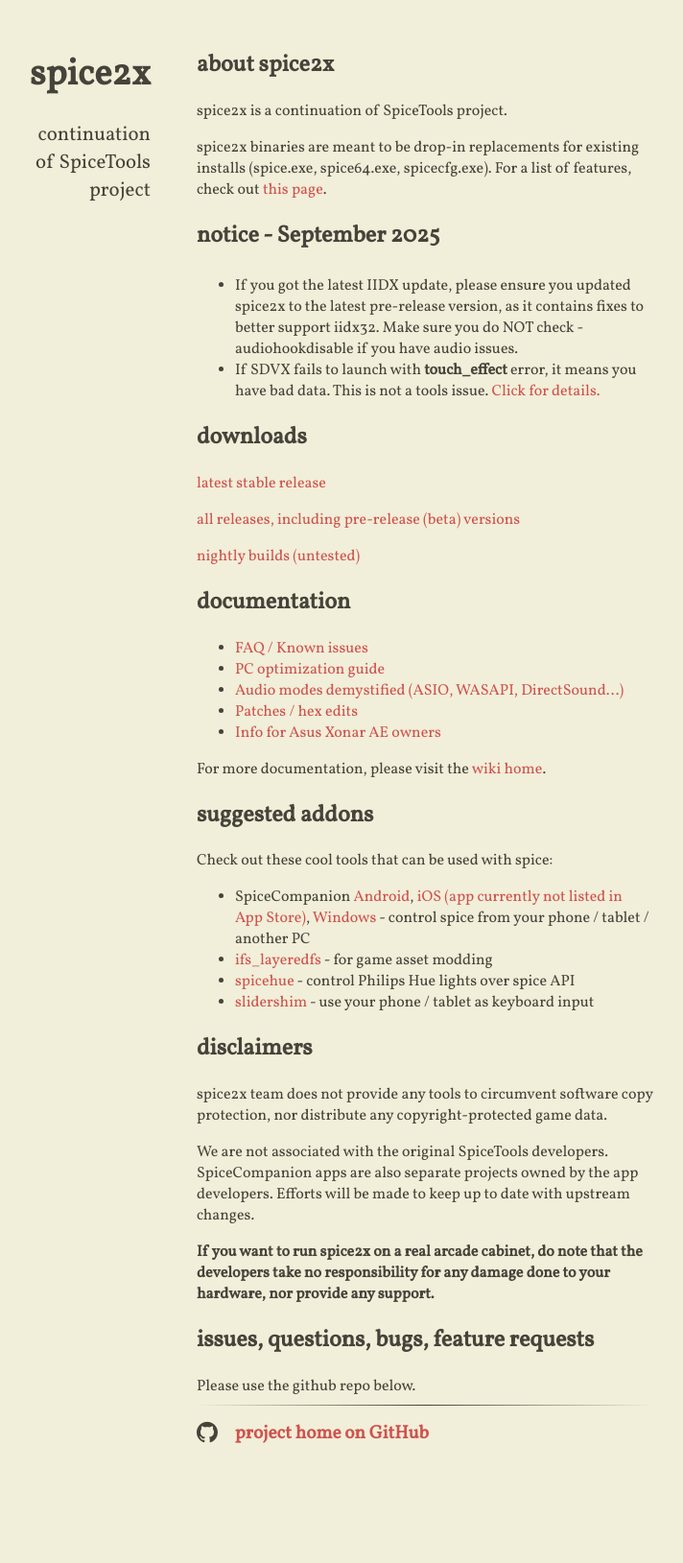
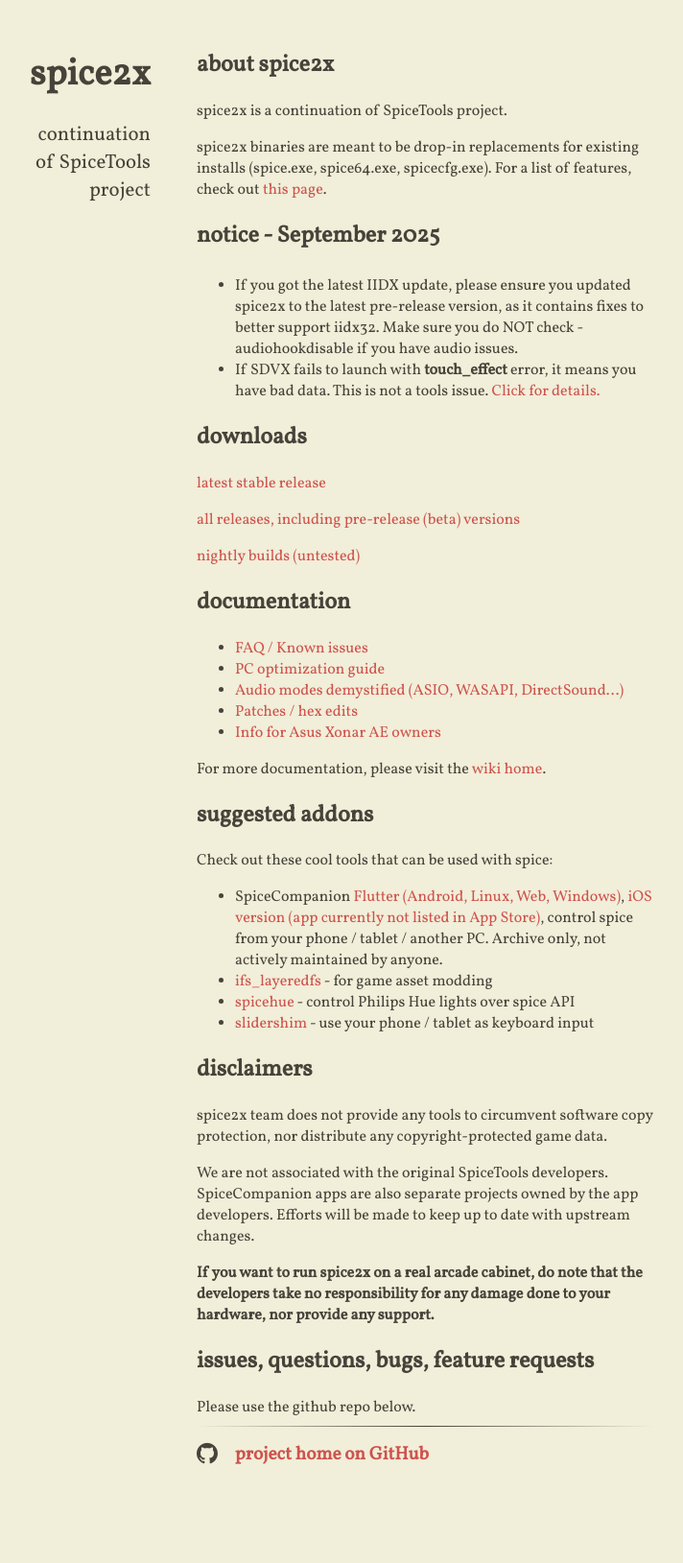
Before and after one commit to spice2x/spice2x.github.io, a Jekyll site: the page built from docs/index.html, in a window 1280 px wide. Shown: the whole page at 96% size, without its empty margins (299-1011 px from the left). Built offline with Jekyll 4.4.1, drawn with Linux system fonts in a browser that asks for light colours; nearby versions of some CDN libraries; before the commit the page ends 1607 px from its top, so only the background shows below that.

Commit message:
link to archive of companion

```diff
--- a/docs/_includes/content.html
+++ b/docs/_includes/content.html
@@ -58,10 +58,9 @@
 
 <ul>
   <li>SpiceCompanion
-    <a href="https://github.com/spice2x/spicecompanion_archive/releases/download/archive/spicecompanion-android.zip">Android</a>,
-    <a href="https://github.com/rodepanda/SpiceCompanion">iOS (app currently not listed in App Store)</a>,
-    <a href="https://github.com/spice2x/spicecompanion_archive/releases/download/archive/spicecompanion-windows.zip">Windows</a> -
-    control spice from your phone / tablet / another PC
+    <a href="https://github.com/spice2x/spicecompanion_archive/releases">Flutter (Android, Linux, Web, Windows)</a>,
+    <a href="https://github.com/rodepanda/SpiceCompanion">iOS version (app currently not listed in App Store)</a>,
+    control spice from your phone / tablet / another PC. Archive only, not actively maintained by anyone.
   </li>
   <li>
     <a href="https://github.com/mon/ifs_layeredfs">ifs_layeredfs</a> - for game asset modding
```
